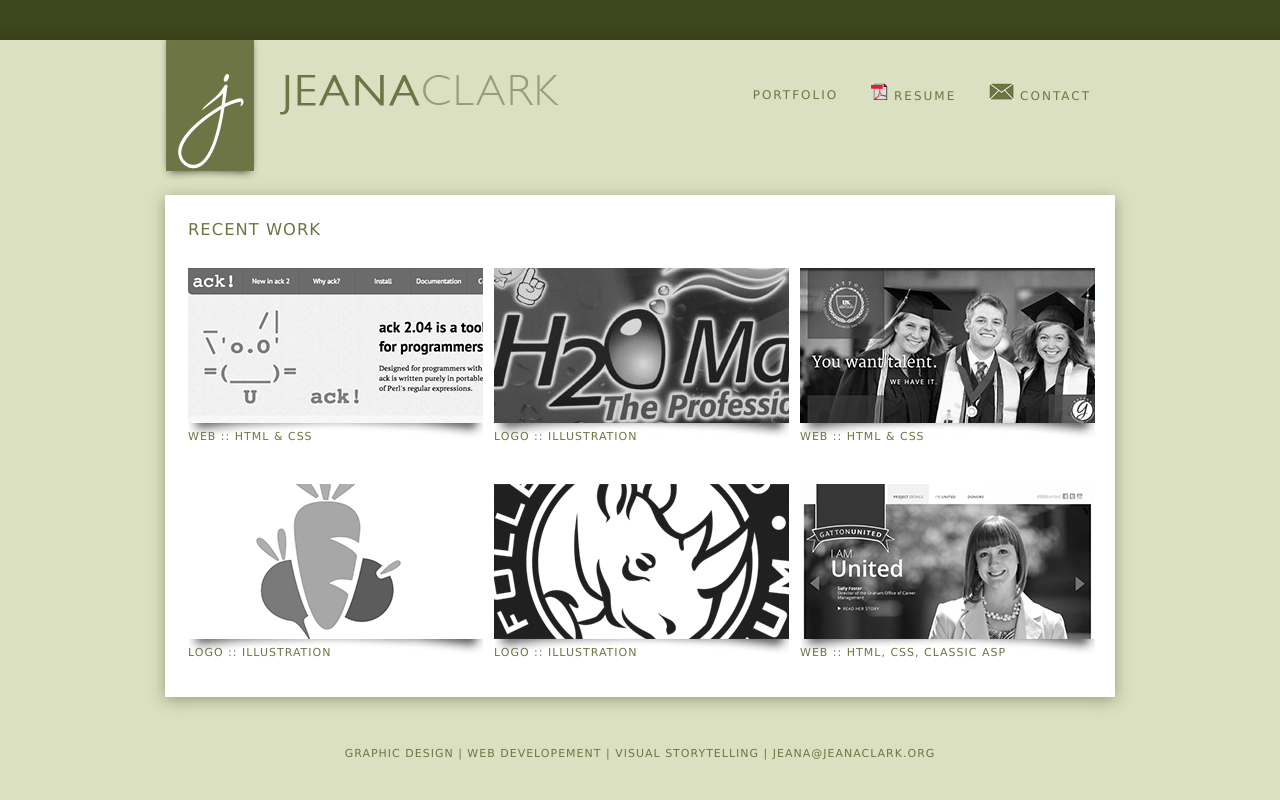
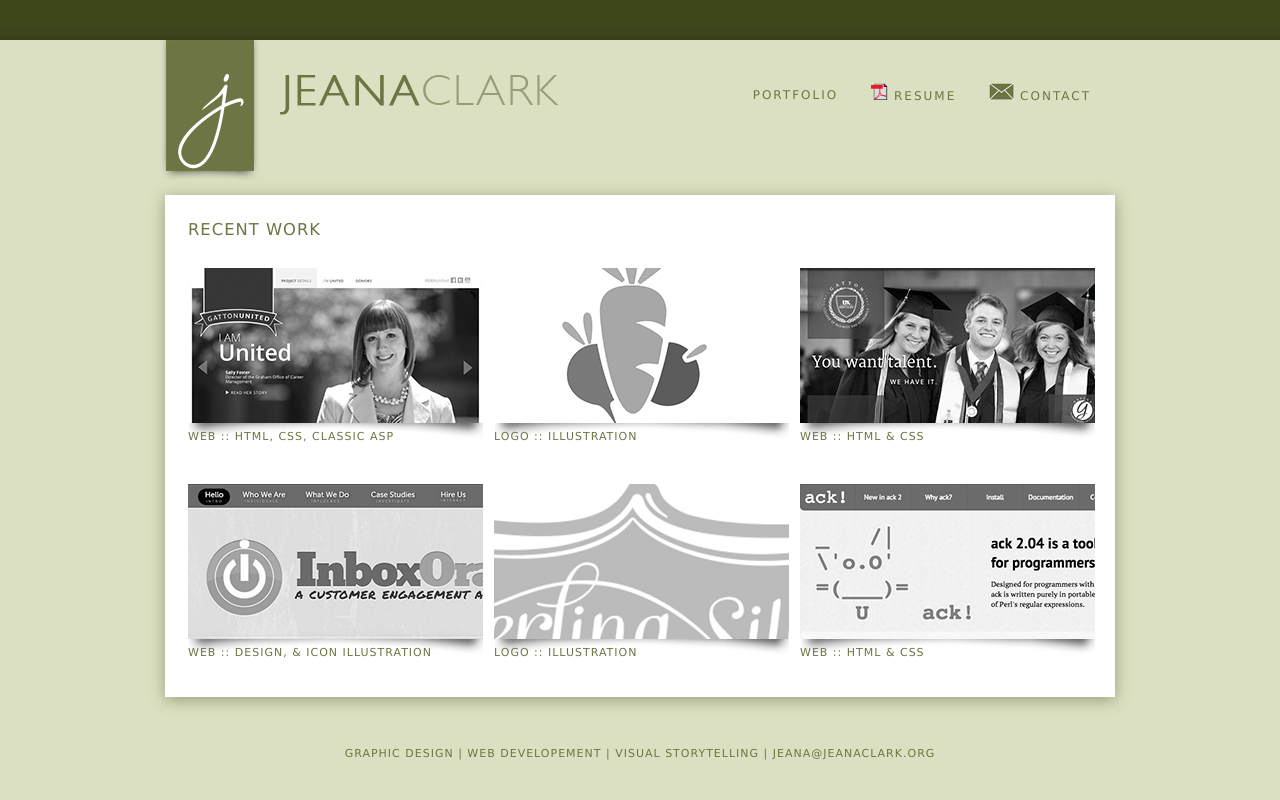
Before and after one commit to jeanadev/port, a PHP site: page / in a window 1280 px wide. Run offline with PHP 8.4, Linux system fonts and the light colour scheme.

Commit message:
added SterlingSilver to the portfolio

```diff
--- a/css/style.css
+++ b/css/style.css
@@ -195,7 +195,7 @@ body, select, input, button, textarea {
 	display: block;
 	width: 295px;
 	height: 170px;
-	background: transparent url('/img/TN-h2o.jpg') no-repeat;
+	background: transparent url('/img/TN-InboxOrange.png') no-repeat;
 }
 
 .p4 a {
@@ -209,7 +209,7 @@ body, select, input, button, textarea {
         display: block;
         width: 295px;
         height: 170px;
-        background: transparent url('/img/TN-f-rhino.png') no-repeat;
+        background: transparent url('/img/TN-SterlingSilver.png') no-repeat;
 }
 
 .p6 a {
--- a/index.php
+++ b/index.php
@@ -4,15 +4,18 @@
 
 		<h3 style="margin:13px;letter-spacing:1px;">RECENT WORK</h3>
     <div id="port">
+		<div class="p6"><a href="img/web-GattonUnited.png" title="Gatton College of Business &amp; Economics :: Fundraising Website :: HTML, CSS, &amp; Classic ASP" class="thickbox"></a><p>WEB :: HTML, CSS, Classic ASP</p></div>
 
-      <div class="p1"><a href="img/ack-web.png" title="Beyond Grep / ack :: Front End Web Development :: HTML &amp; CSS" class="thickbox"></a><p>WEB :: HTML &amp; CSS</p></div>
+        <div class="p4"><a href="img/logo-JuiceBib.png" title="JuiceBib Identity, Logo, and Collateral" class="thickbox"></a><p>LOGO :: Illustration</p></div>
 
-      <div class="p3"><a href="img/h2oMaestroVan.jpg" title="H2O Maestro Logo :: Designed for The Serif Group" class="thickbox"></a><p>LOGO :: Illustration</p></div>
       <div class="p2"><a href="img/web-GattonPartner.jpg" title="Gatton College of Business &amp; Economics :: Corporate Partners Website :: HTML &amp; CSS" class="thickbox"></a><p>Web :: HTML &amp; CSS</p></div>
 
-      <div class="p4"><a href="img/logo-JuiceBib.png" title="JuiceBib Identity, Logo, and Collateral" class="thickbox"></a><p>LOGO :: Illustration</p></div>
-      <div class="p5"><a href="img/follettbound.png" title="Follett Library Resources :: Product Logo" class="thickbox"></a><p>LOGO :: ILLUSTRATION</p></div>
-      <div class="p6"><a href="img/web-GattonUnited.png" title="Gatton College of Business &amp; Economics :: Fundraising Website :: HTML, CSS, &amp; Classic ASP" class="thickbox"></a><p>WEB :: HTML, CSS, Classic ASP</p></div>
+<!--      <div class="p3"><a href="img/h2oMaestroVan.jpg" title="H2O Maestro Logo :: Designed for The Serif Group" class="thickbox"></a><p>LOGO :: Illustration</p></div> -->
+
+      <div class="p3"><a href="img/web-InboxOrange.png" title="InboxOrange :: Web design refresh, new look &amp; feel, icons, and logo typeface change. Designed for The Serif Group" class="thickbox"></a><p>Web :: Design, &amp; icon illustration</p></div>
+
+      <div class="p5"><a href="img/logo-SterlingSilver.png" title="SterlingSilver Photography :: Logo" class="thickbox"></a><p>LOGO :: ILLUSTRATION</p></div>
+      <div class="p1"><a href="img/ack-web.png" title="Beyond Grep / ack :: Front End Web Development :: HTML &amp; CSS" class="thickbox"></a><p>WEB :: HTML &amp; CSS</p></div>
     </div>
                 <div style="clear:both;"></div>
 
```
Also changed, not shown: img/TN-SterlingSilver.png (added), img/logo-SterlingSilver.png (added).
